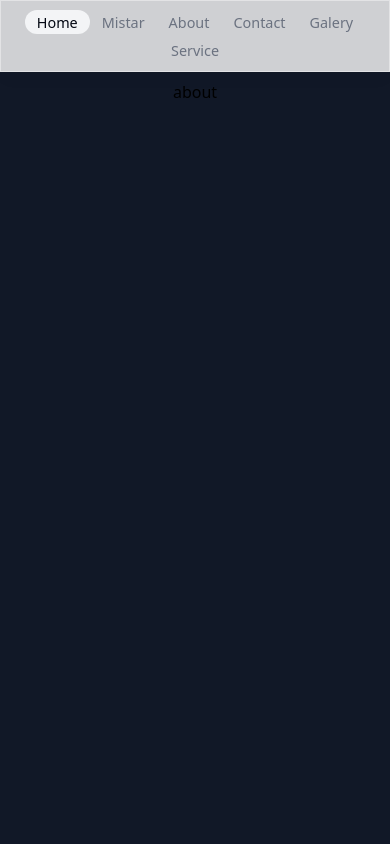
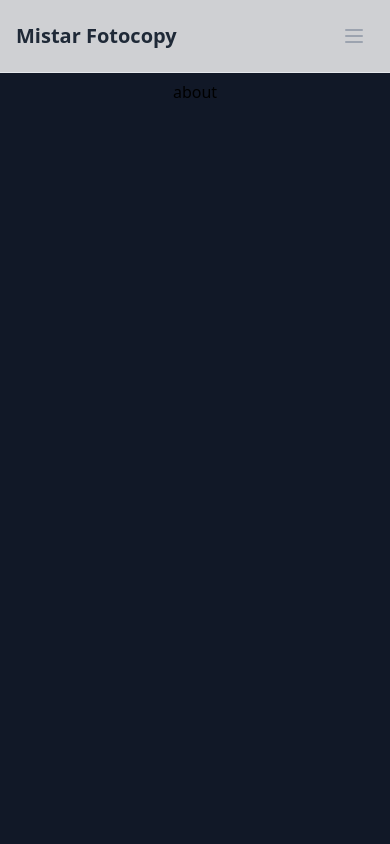
Before and after one commit to Anezz12/fotocopy, a Next.js app: page / in a window 390 px wide. Shown: the top 844 px of the page. Built offline with nearby package versions, Linux system fonts and the light colour scheme.

Commit message:
update Navbar

```diff
--- a/app/page.tsx
+++ b/app/page.tsx
@@ -1,4 +1,3 @@
-import Navbar from "@/components/navbar/Navbar";
 import React from "react";
 import About from "./mainhome/About";
 
--- a/components/navbar/navbar.tsx
+++ b/components/navbar/navbar.tsx
@@ -1,9 +1,8 @@
 "use client";
-import React from "react";
+import React, { useState } from "react";
 import { motion } from "framer-motion";
 import Link from "next/link";
 import clsx from "clsx";
-
 import { useActiveSectionContext } from "../ui/active-section-context";
 import { useSectionInView } from "@/lib/hooks";
 
@@ -35,60 +34,126 @@ export default function Header() {
       hash: "/service",
     },
   ] as const;
+
   const { ref } = useSectionInView("Home");
   const { activeSection, setActiveSection, setTimeOfLastClick } =
     useActiveSectionContext();
 
+  const [isMenuOpen, setIsMenuOpen] = useState(false);
+
+  const toggleMenu = () => {
+    setIsMenuOpen(!isMenuOpen);
+  };
+
   return (
-    <header className="z-[999] relative">
-      <motion.div
-        ref={ref}
-        className="fixed top-0 left-1/2 h-[4.5rem] w-full rounded-none border border-white border-opacity-40 bg-white bg-opacity-80 shadow-lg shadow-black/[0.03] backdrop-blur-[0.5rem] sm:top-6 sm:h-[3.25rem] sm:w-[36rem] sm:rounded-full dark:bg-gray-950 dark:border-black/40 dark:bg-opacity-75"
-        initial={{ y: -100, x: "-50%", opacity: 0 }}
-        animate={{ y: 0, x: "-50%", opacity: 1 }}
-      ></motion.div>
-
-      <nav className="flex fixed top-[0.15rem] left-1/2 h-12 -translate-x-1/2 py-2 sm:top-[1.7rem] sm:h-[initial] sm:py-0">
-        <ul className="flex w-[22rem] flex-wrap items-center justify-center gap-y-1 text-[0.9rem] font-medium text-gray-500 sm:w-[initial] sm:flex-nowrap sm:gap-5">
+    <nav className="fixed top-0 left-0 right-0 z-[999] bg-white bg-opacity-80 backdrop-blur-sm border-b border-gray-200 dark:bg-gray-900 dark:bg-opacity-80 dark:border-gray-700">
+      <div className="max-w-7xl mx-auto px-4 sm:px-6 lg:px-8">
+        <div className="flex justify-between items-center py-4">
+          <div className="flex items-center">
+            <Link
+              href="/"
+              className="text-xl font-bold text-gray-800 dark:text-white"
+            >
+              Mistar Fotocopy
+            </Link>
+          </div>
+          <div className="hidden md:block">
+            <ul className="flex space-x-4 gap-8">
               {links.map((link) => (
-            <motion.li
-              className="h-3/4 flex items-center justify-center relative"
-              key={link.hash}
-              initial={{ y: -100, opacity: 0 }}
-              animate={{ y: 0, opacity: 1 }}
-            >
+                <li key={link.hash}>
                   <Link
+                    href={link.hash}
                     className={clsx(
-                  "flex w-full items-center justify-center px-3 py-3 hover:text-gray-950 transition dark:text-gray-500 dark:hover:text-gray-300",
+                      "text-gray-800 hover:text-gray-600 dark:text-gray-300 dark:hover:text-white transition-colors",
                       {
-                    "text-gray-950 dark:text-gray-200":
+                        "text-gray-900 dark:text-white font-bold underline underline-offset-8":
                           activeSection === link.name,
                       }
                     )}
-                href={link.hash}
                     onClick={() => {
                       setActiveSection(link.name);
                       setTimeOfLastClick(Date.now());
                     }}
                   >
                     {link.name}
-
-                {link.name === activeSection && (
-                  <motion.span
-                    className="bg-gray-100 rounded-full absolute inset-0 -z-10 dark:bg-gray-800"
-                    layoutId="activeSection"
-                    transition={{
-                      type: "spring",
-                      stiffness: 380,
-                      damping: 30,
-                    }}
-                  ></motion.span>
-                )}
                   </Link>
-            </motion.li>
+                </li>
               ))}
             </ul>
+          </div>
+          <div className="md:hidden">
+            <button
+              onClick={toggleMenu}
+              type="button"
+              className="inline-flex items-center justify-center p-2 rounded-md text-gray-400 hover:text-gray-500 hover:bg-gray-100 focus:outline-none focus:ring-2 focus:ring-inset focus:ring-indigo-500"
+              aria-controls="mobile-menu"
+              aria-expanded="false"
+            >
+              <span className="sr-only">Open main menu</span>
+              {!isMenuOpen ? (
+                <svg
+                  className="block h-6 w-6"
+                  xmlns="http://www.w3.org/2000/svg"
+                  fill="none"
+                  viewBox="0 0 24 24"
+                  stroke="currentColor"
+                  aria-hidden="true"
+                >
+                  <path
+                    strokeLinecap="round"
+                    strokeLinejoin="round"
+                    strokeWidth="2"
+                    d="M4 6h16M4 12h16M4 18h16"
+                  />
+                </svg>
+              ) : (
+                <svg
+                  className="block h-6 w-6"
+                  xmlns="http://www.w3.org/2000/svg"
+                  fill="none"
+                  viewBox="0 0 24 24"
+                  stroke="currentColor"
+                  aria-hidden="true"
+                >
+                  <path
+                    strokeLinecap="round"
+                    strokeLinejoin="round"
+                    strokeWidth="2"
+                    d="M6 18L18 6M6 6l12 12"
+                  />
+                </svg>
+              )}
+            </button>
+          </div>
+        </div>
+      </div>
+
+      <div
+        className={`md:hidden ${isMenuOpen ? "block" : "hidden"}`}
+        id="mobile-menu"
+      >
+        <div className="px-2 pt-2 pb-3 space-y-1 sm:px-3">
+          {links.map((link) => (
+            <Link
+              key={link.hash}
+              href={link.hash}
+              className={clsx(
+                "text-gray-300 hover:bg-gray-700 hover:text-white block px-3 py-2 rounded-md text-base font-medium",
+                {
+                  "bg-gray-900 text-white": activeSection === link.name,
+                }
+              )}
+              onClick={() => {
+                setActiveSection(link.name);
+                setTimeOfLastClick(Date.now());
+                setIsMenuOpen(false);
+              }}
+            >
+              {link.name}
+            </Link>
+          ))}
+        </div>
+      </div>
     </nav>
-    </header>
   );
 }
```
Also changed, not shown: 1 other file (tests, documents, lock files or other folders). Lines whose indentation alone changed are shown as unchanged.
